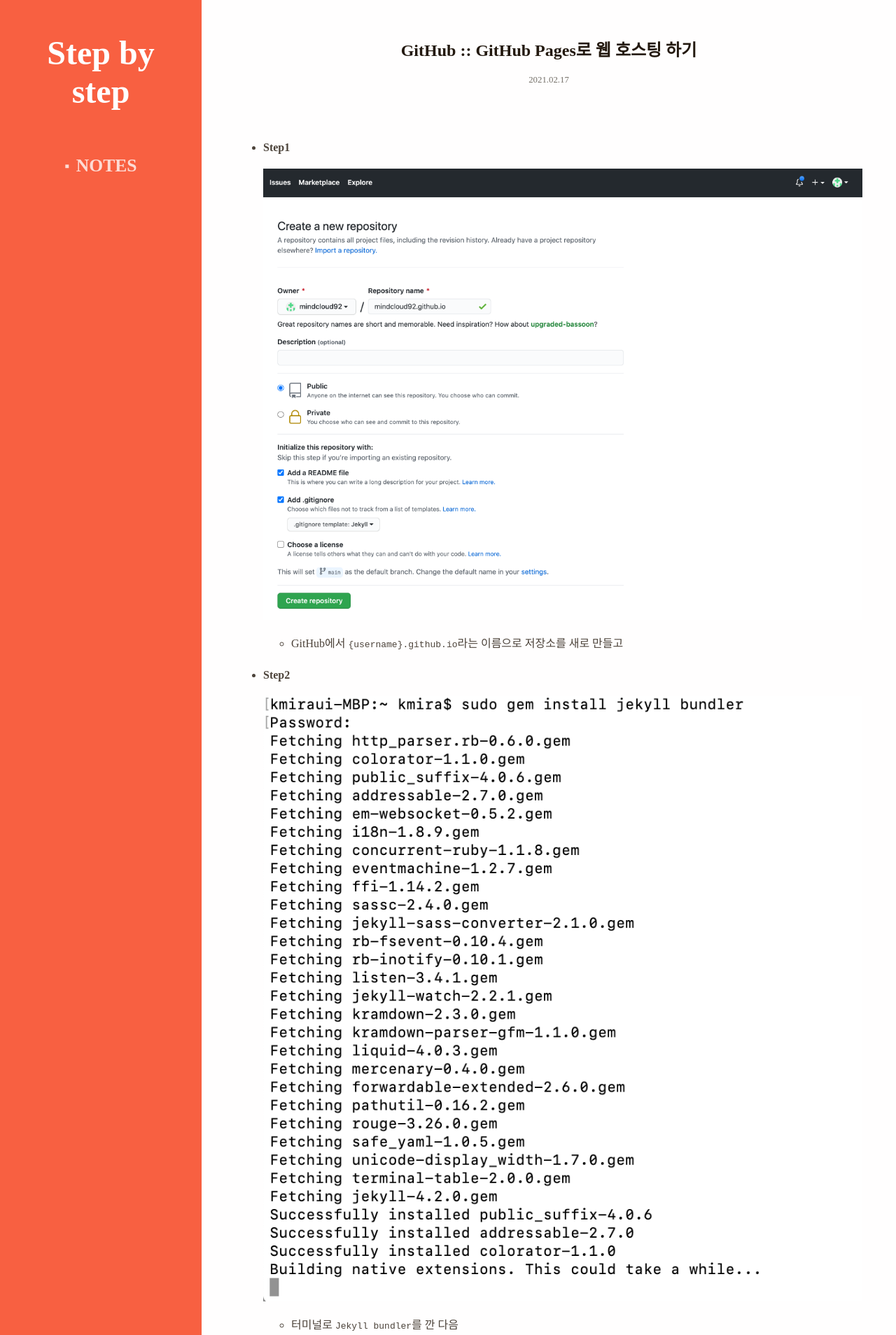
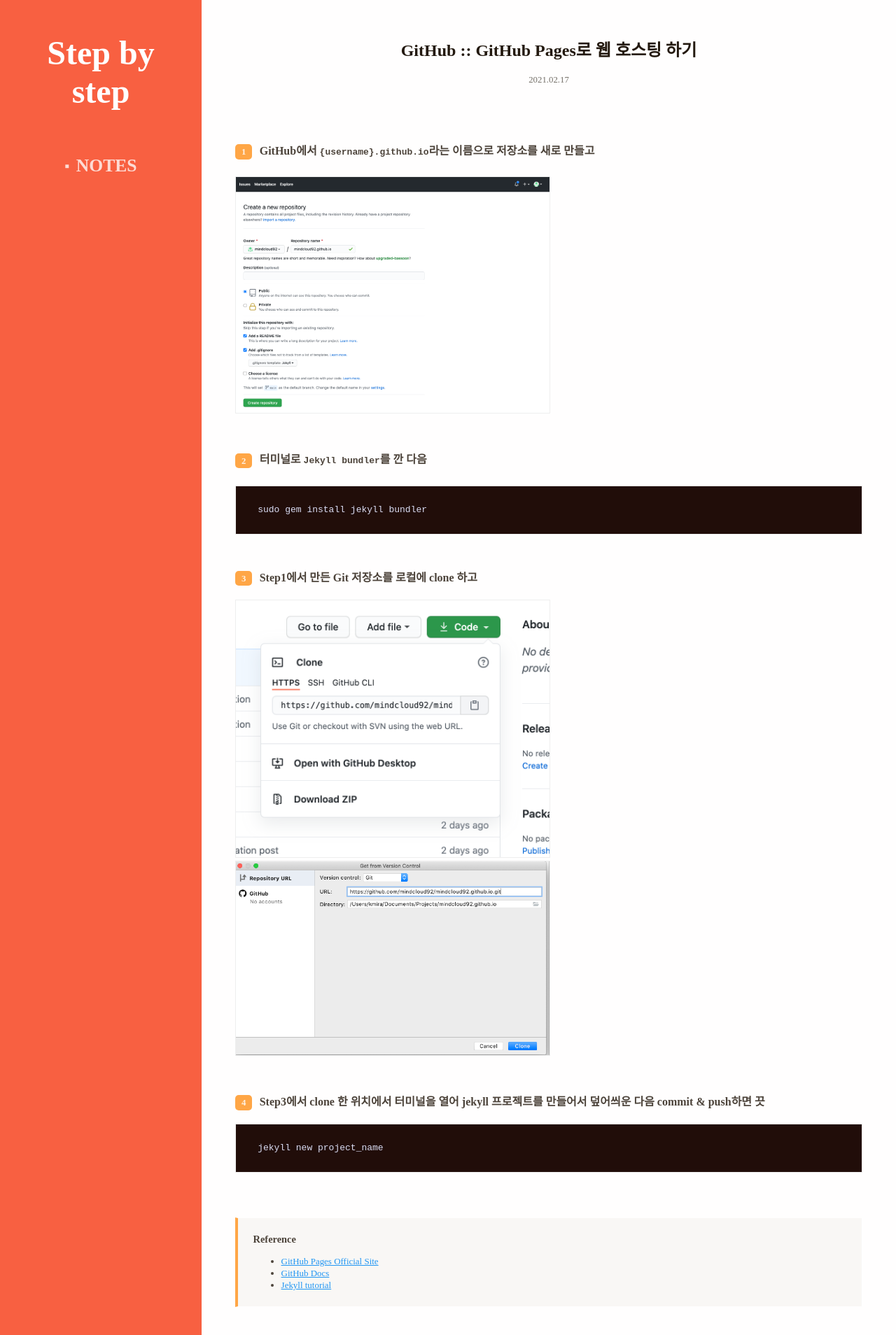
Before and after one commit to mindcloud92/mindcloud92.github.io, a Jekyll site: the page built from _posts/etc/2021-02-17-github--web-hosting.md, in a window 1280 px wide. Shown: the top 1908 px of the page at 70% size. Built offline with Jekyll 4.4.1, drawn with Linux system fonts in a browser that asks for light colours; nearby versions of some CDN libraries; some web fonts are replaced; some of the changed text lies outside the part shown.

Commit message:
apply theme

````diff
--- a/_posts/etc/2021-02-17-github--web-hosting.md
+++ b/_posts/etc/2021-02-17-github--web-hosting.md
@@ -6,34 +6,45 @@
 tags: github pages web-hosting jekyll free
 ---
 
-- #### Step1
-    ![step1]({{ "/static/images/github/web-hosting/step1.png"| relative_url }})
-    - GitHub에서 `{username}.github.io`라는 이름으로 저장소를 새로 만들고
+<div markdown="1" class="stepper text">
+<h4 markdown="1" data-step="1" class="title">
+    GitHub에서 `{username}.github.io`라는 이름으로 저장소를 새로 만들고
+</h4>
+![step1]({{ "/static/images/github/web-hosting/step1.png"| relative_url }}){:class="thumbnail" style="width:50%"}
+</div>
 
 
-- #### Step2
-    ![step2]({{ "/static/images/github/web-hosting/step2.png"| relative_url }})
-    - 터미널로 `Jekyll bundler`를 깐 다음
 
-    ```text
-        sudo gem install jekyll bundler
-    ```
+<div markdown="1" class="stepper text mt-3">
+<h4 markdown="1" data-step="2" class="title">
+    터미널로 `Jekyll bundler`를 깐 다음
+</h4>
+```text
+    sudo gem install jekyll bundler
+```
+</div>
 
-- #### Step3
-    ![step3-1]({{ "/static/images/github/web-hosting/step3-1.png"| relative_url }})
-    ![step3-2]({{ "/static/images/github/web-hosting/step3-2.png"| relative_url }})
-    - Step1에서 만든  Git 저장소를 로컬에 clone 하고
 
-- #### Step4
-    ![step4]({{ "/static/images/github/web-hosting/step4.png"| relative_url }})
-    - 터미널을 켜서 Step3에서 clone 한 위치에 jekyll 프로젝트를 생성해서 덮어씌우고 commit & push하면 끗
-    ```text
-      jekyll new {project name}
-    ```
+<div markdown="1" class="stepper text mt-3">
+<h4 markdown="1" data-step="3" class="title">
+    Step1에서 만든  Git 저장소를 로컬에 clone 하고
+</h4>
+![step3-1]({{ "/static/images/github/web-hosting/step3-1.png"| relative_url }}){:class="thumbnail" style="width:50%"}
+![step3-2]({{ "/static/images/github/web-hosting/step3-2.png"| relative_url }}){:class="thumbnail" style="width:50%"}
+</div>
 
-----------------------------
 
-**Reference**
-- [GitHub Pages Official Site](https://pages.github.com/){:target="_blank"}
-- [GitHub Docs](https://docs.github.com/en/github/working-with-github-pages){:target="_blank"}
-- [Jekyll tutorial](https://jekyllrb-ko.github.io/docs/step-by-step/01-setup/){:target="_blank"}
+<div markdown="1" class="stepper text mt-3 mb-4">
+<h4 markdown="1" data-step="4" class="title">
+    Step3에서 clone 한 위치에서 터미널을 열어 jekyll 프로젝트를 만들어서 덮어씌운 다음 commit & push하면 끗
+</h4>
+```text
+    jekyll new project_name
+```
+</div>
+
+
+> **Reference**
+* [GitHub Pages Official Site](https://pages.github.com/){:target="_blank"}
+* [GitHub Docs](https://docs.github.com/en/github/working-with-github-pages){:target="_blank"}
+* [Jekyll tutorial](https://jekyllrb-ko.github.io/docs/step-by-step/01-setup/){:target="_blank"}
--- a/static/css/partial/_post--detail.sass
+++ b/static/css/partial/_post--detail.sass
@@ -5,6 +5,9 @@
     .post-content
       text-align: left
       color: $font-color--post-content
+
+    .thumbnail
+      border-radius: 0
 
     code
       line-height: 2em
````
Also changed, not shown: _posts/etc/2021-02-16-github--leave-from-the-organization.md (+14 -10 lines).
